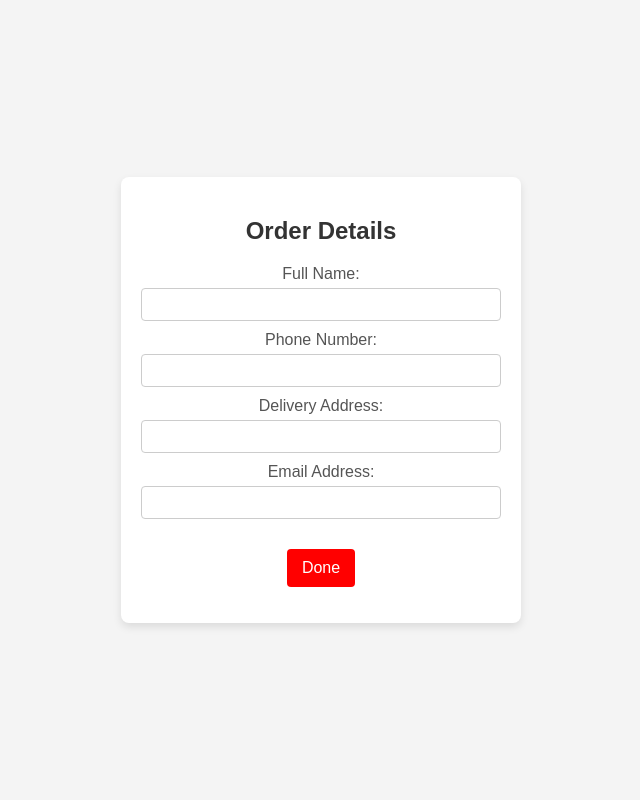
After one commit to Dubeyji1233/Ecommerce, a Flask app: page /personal-details in a window 1280 px wide. The commit adds this page. Shown: the whole page, without its empty margins (319-959 px from the left). Run offline with Flask 3, Linux system fonts and the light colour scheme.

Commit message:
payment page 2

```diff
--- /dev/null
+++ b/Templates/personal-details.html
@@ -0,0 +1,132 @@
+<!DOCTYPE html>
+<html lang="en">
+<head>
+    <meta charset="UTF-8">
+    <meta name="viewport" content="width=device-width, initial-scale=1.0">
+    <title>Order Details</title>
+    <style>
+        body {
+            font-family: 'Arial', sans-serif;
+            background-color: #f4f4f4;
+            margin: 0;
+            padding: 0;
+            display: flex;
+            align-items: center;
+            justify-content: center;
+            height: 100vh;
+        }
+
+        .modal-content {
+            background-color: #fff;
+            border-radius: 8px;
+            box-shadow: 0 4px 8px rgba(0, 0, 0, 0.1);
+            padding: 20px;
+            text-align: center;
+            max-width: 400px;
+            width: 100%;
+            box-sizing: border-box;
+        }
+
+        h2 {
+            color: #333;
+            margin-bottom: 20px;
+        }
+
+        .additional-fields {
+            margin-bottom: 20px;
+        }
+
+        label {
+            display: block;
+            margin-bottom: 5px;
+            color: #555;
+        }
+
+        input {
+            width: 100%;
+            padding: 8px;
+            box-sizing: border-box;
+            margin-bottom: 10px;
+            border: 1px solid #ccc;
+            border-radius: 4px;
+        }
+
+        button {
+            background-color: #f00;
+            color: #fff;
+            border: none;
+            padding: 10px 15px;
+            border-radius: 4px;
+            cursor: pointer;
+            font-size: 16px;
+        }
+
+        button:hover {
+            background-color: #d50000;
+        }
+
+        .error-message {
+            color: #d50000;
+            margin-top: 10px;
+        }
+    </style>
+</head>
+<body>
+    <div class="modal-content">
+        <h2>Order Details</h2>
+
+        <div class="additional-fields">
+            <label for="name">Full Name:</label>
+            <input type="text" id="name" name="name" required>
+
+            <label for="phone">Phone Number:</label>
+            <input type="text" id="phone" name="phone" required>
+
+            <label for="address">Delivery Address:</label>
+            <input type="text" id="address" name="address" required>
+
+            <label for="email">Email Address:</label>
+            <input type="email" id="email" name="email" required>
+        </div>
+
+        <button onclick="validateAndOrder()">Done</button>
+        <p class="error-message" id="errorMessage"></p>
+    </div>
+
+    <script>
+        function validateAndOrder() {
+            var name = document.getElementById('name').value.trim();
+            var phone = document.getElementById('phone').value.trim();
+            var address = document.getElementById('address').value.trim();
+            var email = document.getElementById('email').value.trim();
+
+            var errorMessage = "";
+
+            if (name === "") {
+                errorMessage += "Please enter your Full Name.\n";
+            }
+
+            if (phone === "") {
+                errorMessage += "Please enter your Phone Number.\n";
+            }
+
+            if (address === "") {
+                errorMessage += "Please enter your Delivery Address.\n";
+            }
+
+            if (email === "") {
+                errorMessage += "Please enter your Email Address.\n";
+            }
+
+            if (errorMessage === "") {
+                // All fields are filled, proceed with the order
+                alert('Ordered successfully!');
+                window.location.href = "{{ url_for('index', user_email=user_email) }}";
+            } else {
+                // Display error messages
+                document.getElementById('errorMessage').innerText = errorMessage;
+            }
+        }
+    </script>
+</body>
+</html>
--- a/main.py
+++ b/main.py
@@ -83,6 +83,14 @@ def payment_gateway():
     domain = user_email.split('@')[-1]
 
     return render_template('payment_gateway.html', domain=domain)
+@app.route('/personal-details')  # Corrected route
+def personal_details():
+    user_email = request.args.get('user_email', '')
+    domain = user_email.split('@')[-1]
+
+    return render_template('personal-details.html', domain=domain,  user_email=user_email)
+
+
 
 
 @app.route('/payment-success')
```
Also changed, not shown: Templates/cart.html (+11 -80 lines).
